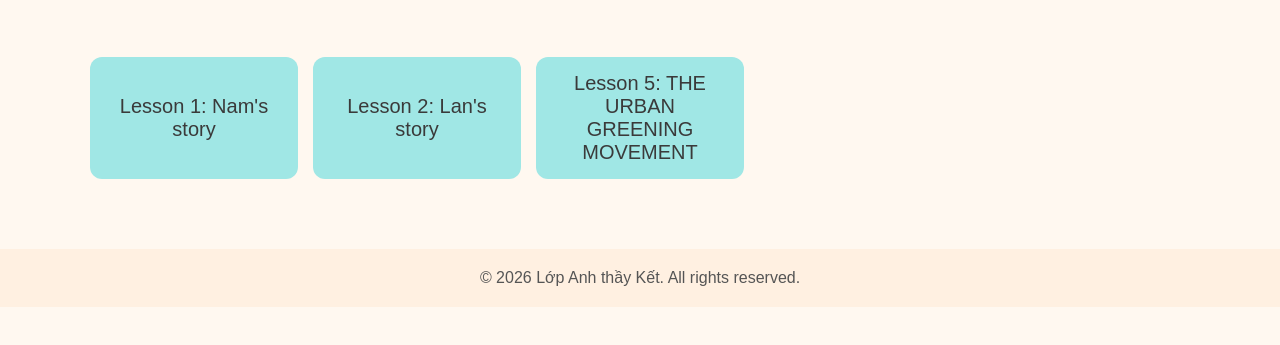
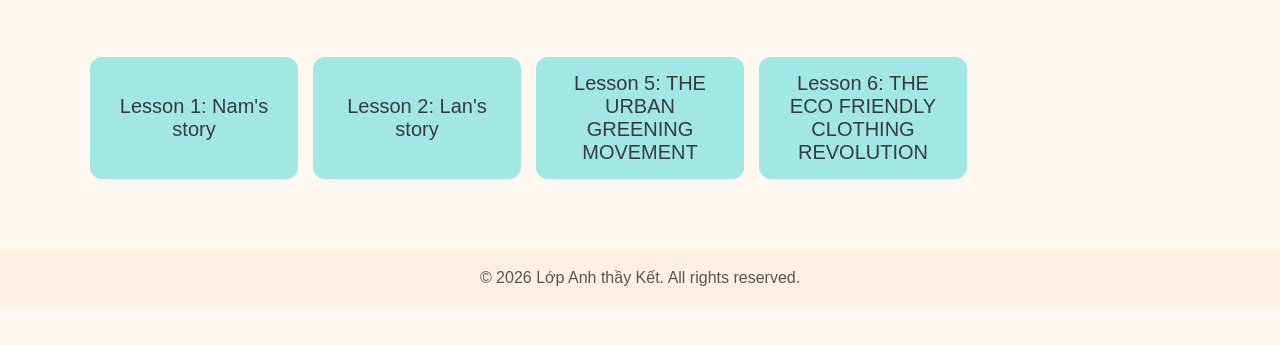
Before and after one commit to ketng91/khoathpt_Docsongngutubaihoc, a plain HTML site: page index.html in a window 1280 px wide. Shown: the part 115-460 px from the top of the page. Drawn offline with Linux system fonts and the light colour scheme.

Commit message:
Add files via upload

```diff
--- a/index.html
+++ b/index.html
@@ -125,6 +125,7 @@
 <a href="https://ketng91.github.io/Lesson-1-Nams-story/" class="toc-item">Lesson 1: Nam's story</a>
 <a href="https://ketng91.github.io/Lesson2.Lansstory/" class="toc-item">Lesson 2: Lan's story</a>
 <a href="https://ketng91.github.io/THE-URBAN-GREENING-MOVEMENT/" class="toc-item">Lesson 5: THE URBAN GREENING MOVEMENT</a>
+<a href="https://ketng91.github.io/THE-ECO-FRIENDLY-CLOTHING-REVOLUTION/" class="toc-item">Lesson 6: THE ECO FRIENDLY CLOTHING REVOLUTION</a>
 
 
 
```
